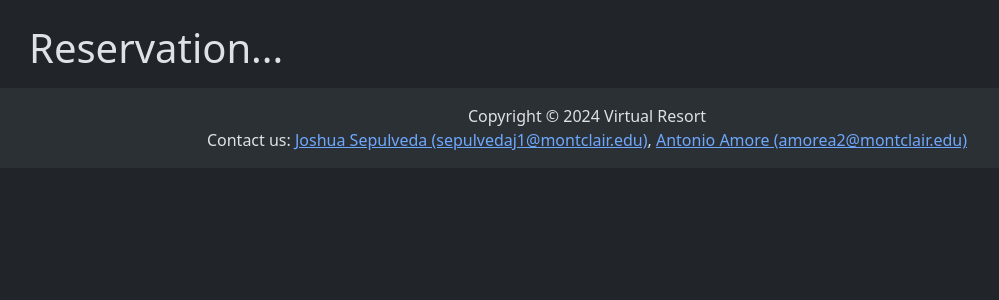
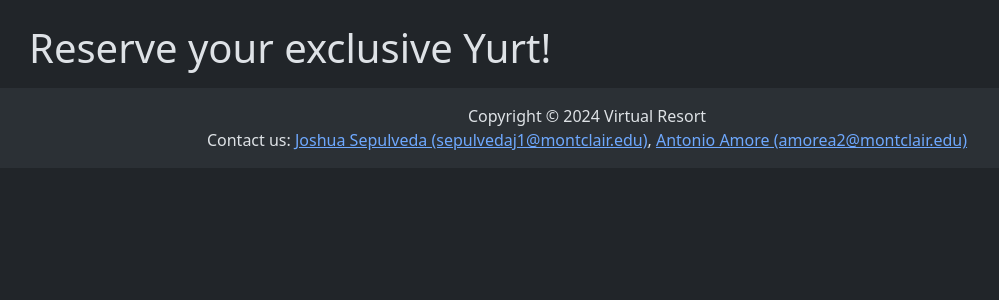
Before and after one commit to joshua-s/Virtual-Resort, a PHP site: page /reservation.php in a window 1280 px wide. Shown: the part 56-356 px from the top of the page, without its empty margins (53-1052 px from the left). Run offline with PHP 8.4, Linux system fonts and the light colour scheme.

Commit message:
update comments and reservation titles

```diff
--- a/comments.php
+++ b/comments.php
@@ -39,7 +39,7 @@
   </div>
 </nav><div class="container">
 
-<h1 class="mb-3">Comments...</h1>
+<h1 class="mb-3">We treasure your comments!</h1>
 
 </div>
 
--- a/reservation.php
+++ b/reservation.php
@@ -40,7 +40,7 @@
 </nav>
 <div class="container">
 
-<h1 class="mb-3">Reservation...</h1>
+<h1 class="mb-3">Reserve your exclusive Yurt!</h1>
 
 </div>
 
```
